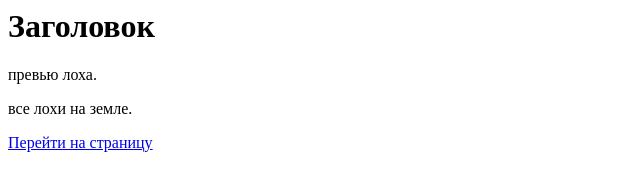
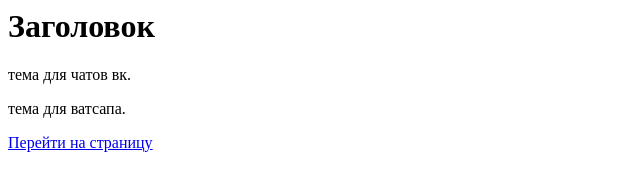
Before and after one commit to lox2323/hadpops, a plain HTML site: page index.html in a window 1280 px wide. Shown: the full height of the page, 0-640 px from the left. Drawn offline with Linux system fonts and the light colour scheme.

Commit message:
Update index.html

```diff
--- a/index.html
+++ b/index.html
@@ -7,8 +7,8 @@
  <body>
   <h1>Заголовок</h1>
   <!-- Комментарий -->
-  <p>превью лоха.</p>
-  <p>все лохи на земле.</p>
+  <p>тема для чатов вк.</p>
+  <p>тема для ватсапа.</p>
   <a href="page2.html">Перейти на страницу</a>
    </body>
 </html>
```
